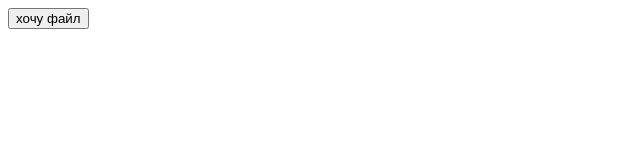
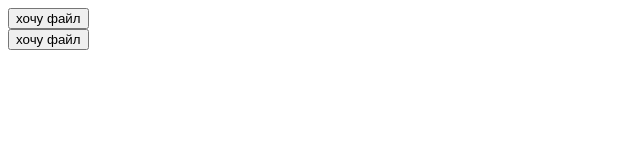
Before and after one commit to makarova1507ana/my_site, a plain HTML site: page index.html in a window 1280 px wide. Shown: the whole page, without its empty margins (0-640 px from the left). Drawn offline with Linux system fonts and the light colour scheme.

Commit message:
Update index.html

```diff
--- a/index.html
+++ b/index.html
@@ -4,5 +4,6 @@
 <div>
   <a href="file.pdf"><button class="btn">хочу файл</button></a>
 </div>
+    <a href="www.dddd.ru"><button class="btn">хочу файл</button></a>
   </body>
   </html>
```
